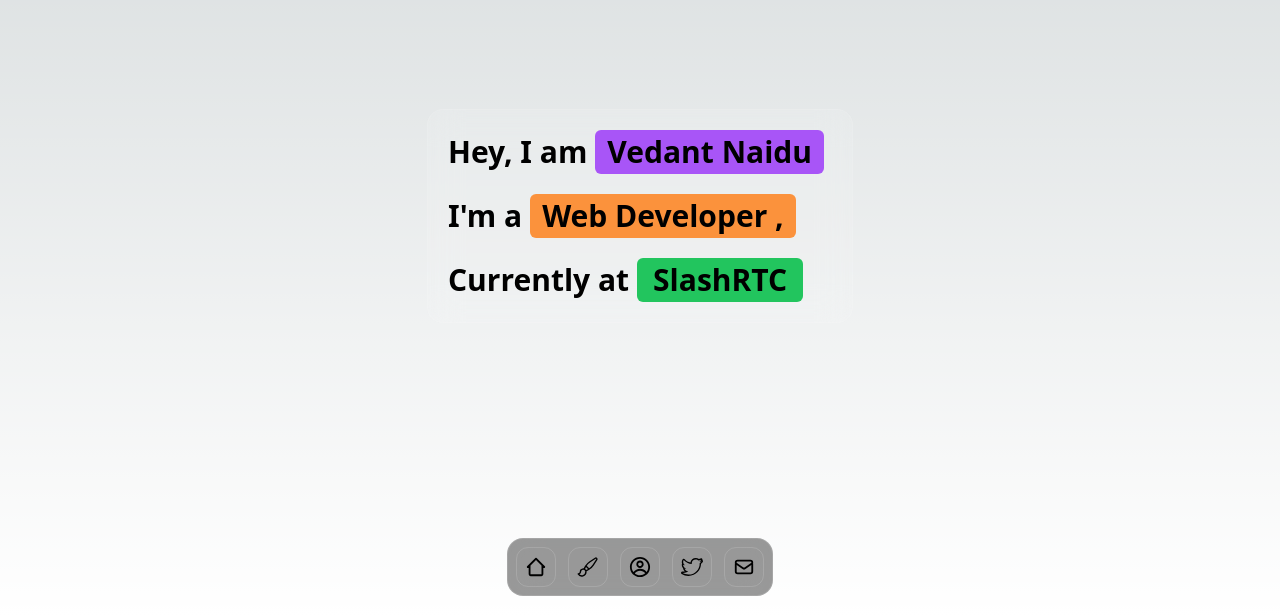
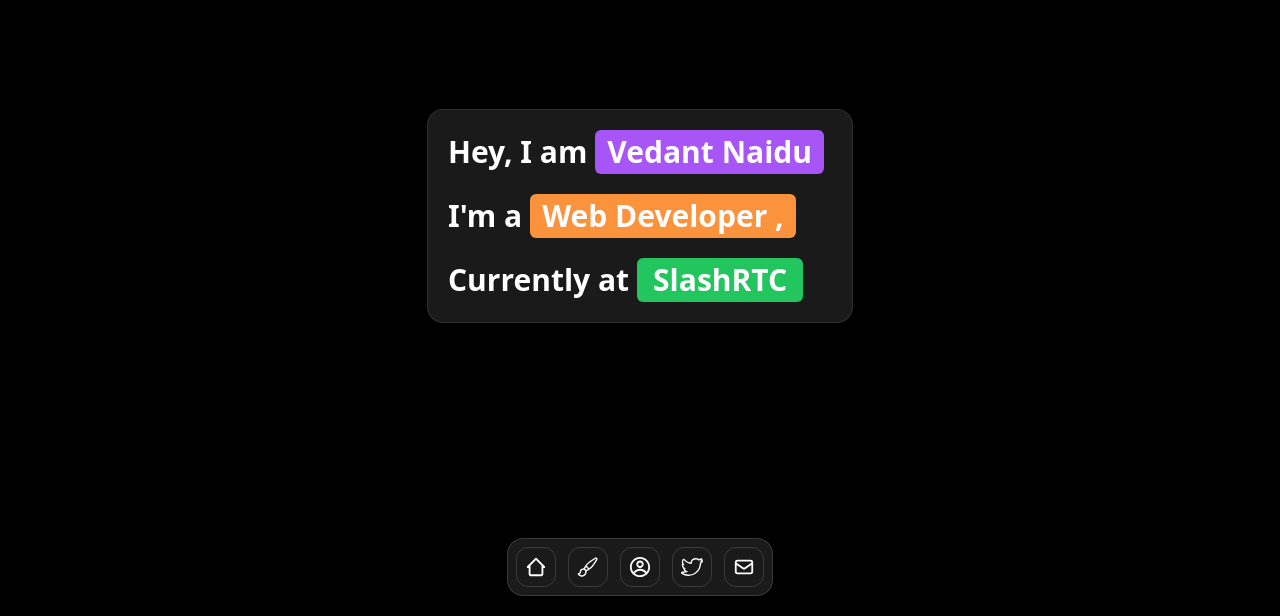
Before and after one commit to whynaidu/devfolio, a Next.js app: page / in a window 1280 px wide. Shown: the part 184-800 px from the top of the page. Built offline with nearby package versions, Linux system fonts and the light colour scheme.

Commit message:
Removed light mode

```diff
--- a/src/components/Home.jsx
+++ b/src/components/Home.jsx
@@ -1,10 +1,10 @@
 import Image from "next/image";
 import React from "react";
-import imagee from "../../public/7a734bfde011875d0284dfbcb787ce4d.jpg"
+import imagee from "../../public/7a734bfde011875d0284dfbcb787ce4d.jpg";
 
 export default function HomePage() {
   return (
-      <div className="h-full flex justify-center items-center text-center text-3xl font-semibold">
+    <div className="h-full flex justify-center items-center text-center text-2xl lg:text-3xl font-semibold mx-2">
       <div className="main-card">
         <div className="card-wrapper">
           <div className="card-container">
--- a/src/styles/globals.css
+++ b/src/styles/globals.css
@@ -3,18 +3,18 @@
 @tailwind utilities;
 
 :root {
-  --foreground-rgb: 0, 0, 0;
-  --background-start-rgb: 214, 219, 220;
-  --background-end-rgb: 255, 255, 255;
+  --foreground-rgb: 255, 255, 255;
+  --background-start-rgb: 0, 0, 0;
+  --background-end-rgb: 0, 0, 0;
 }
 
-@media (prefers-color-scheme: dark) {
+/* @media (prefers-color-scheme: dark) {
   :root {
     --foreground-rgb: 255, 255, 255;
     --background-start-rgb: 0, 0, 0;
     --background-end-rgb: 0, 0, 0;
   }
-}
+} */
 
 /*
 .main-card {
@@ -84,12 +84,12 @@
 }
 
 .main-card .card-topRight {
-  transition: ease-in 2s;
+  transition: ease-in 0.5s;
   transform: translate(10%, 0%) scale(0) rotate(-300deg);
 }
 
 .main-card:hover .card-topRight {
-  transition: ease-out .5s;
+  transition: ease-out 0.5s;
   transform: translate(110%, -80%) scale(1) rotate(30deg);
 }
 .main-card .card-topLeft {
@@ -173,14 +173,12 @@
 .tooltip:hover .tooltiptext {
   visibility: visible;
 }
-.project-card{
-
-transition: ease-in-out 0.2s;
-transform: rotate(0);
+.project-card {
+  transition: ease-in-out 0.2s;
+  transform: rotate(0);
 }
 
-.project-card:hover{
-
-transition: ease-in-out 0.4s;
-transform: rotate(-2deg);
+.project-card:hover {
+  transition: ease-in-out 0.4s;
+  transform: rotate(-2deg);
 }
```
Lines whose indentation alone changed are shown as unchanged.
